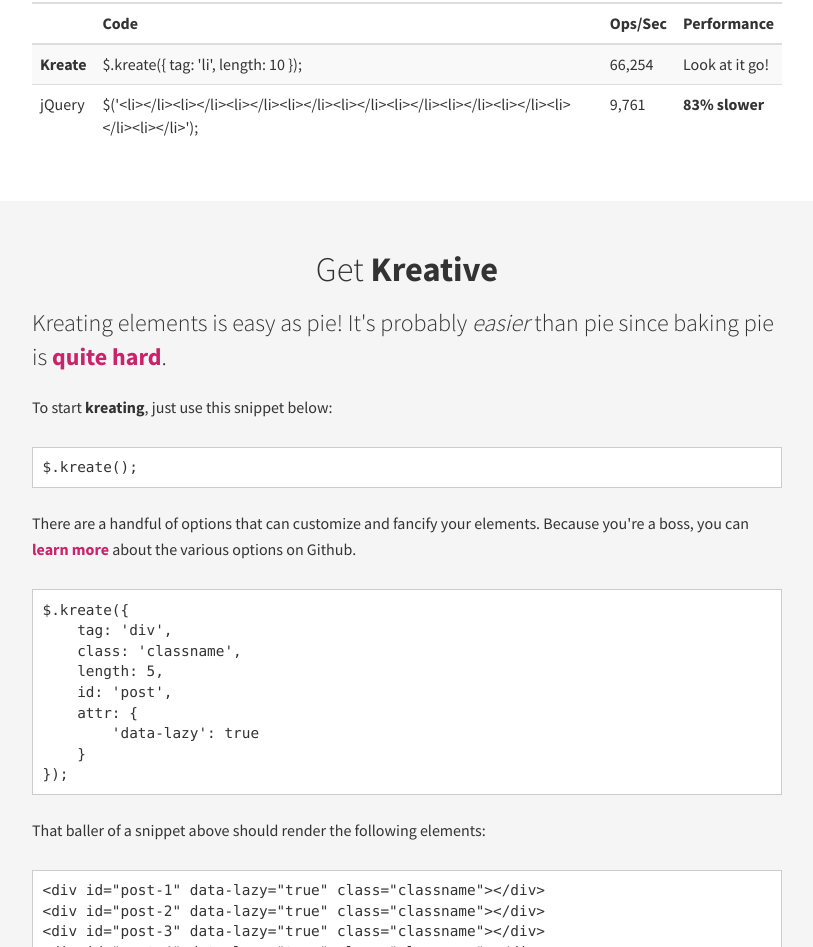
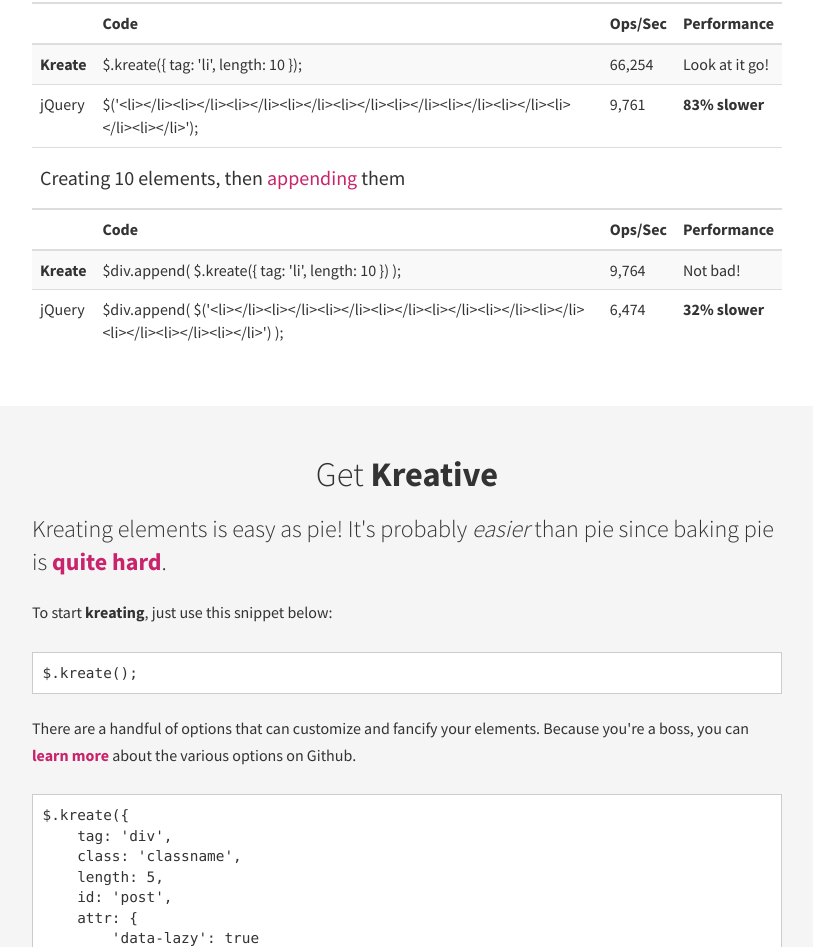
Before and after one commit to ItsJonQ/kreate, a plain HTML site: page index.html in a window 1280 px wide. Shown: the part 1853-2800 px from the top of the page, without its empty margins (233-1046 px from the left). Drawn offline with Linux system fonts and the light colour scheme.

Commit message:
Added append performance test

```diff
--- a/index.html
+++ b/index.html
@@ -157,6 +157,40 @@
                             <td>9,761</td>
                             <td><strong>83% slower</strong></td>
                         </tr>
+                        <thead>
+                            <tr>
+                                <th colspan="4">
+                                    <h4>Creating 10 elements, then <a href="http://jsperf.com/kreate-js-vs-jquery/2" target="_blank">appending</a> them</h4>
+                                </th>
+                            </tr>
+                        </thead>
+                        <thead>
+                            <tr>
+                                <th></th>
+                                <th>Code</th>
+                                <th>Ops/Sec</th>
+                                <th>Performance</th>
+                            </tr>
+                        </thead>
+                        <tr>
+                            <td><strong>Kreate</strong></td>
+                            <td>
+                                $div.append( $.kreate({
+                                    tag: 'li',
+                                    length: 10
+                                }) );
+                            </td>
+                            <td>9,764</td>
+                            <td>Not bad!</td>
+                        </tr>
+                        <tr>
+                            <td>jQuery</td>
+                            <td>
+                                $div.append( $('&lt;li>&lt;/li>&lt;li>&lt;/li>&lt;li>&lt;/li>&lt;li>&lt;/li>&lt;li>&lt;/li>&lt;li>&lt;/li>&lt;li>&lt;/li>&lt;li>&lt;/li>&lt;li>&lt;/li>&lt;li>&lt;/li>') );
+                            </td>
+                            <td>6,474</td>
+                            <td><strong>32% slower</strong></td>
+                        </tr>
                     </table>
                 </div>
             </div>
```
